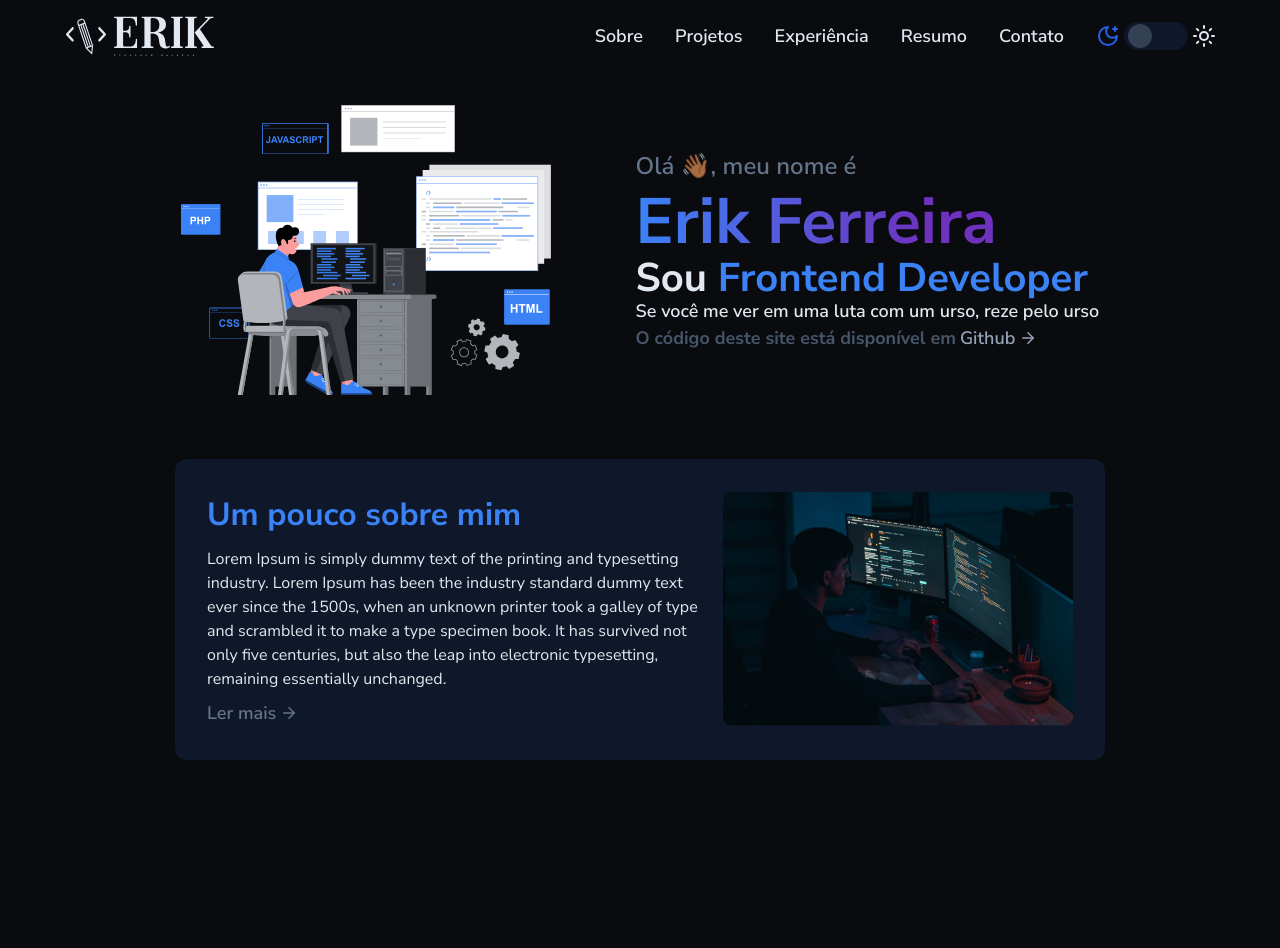
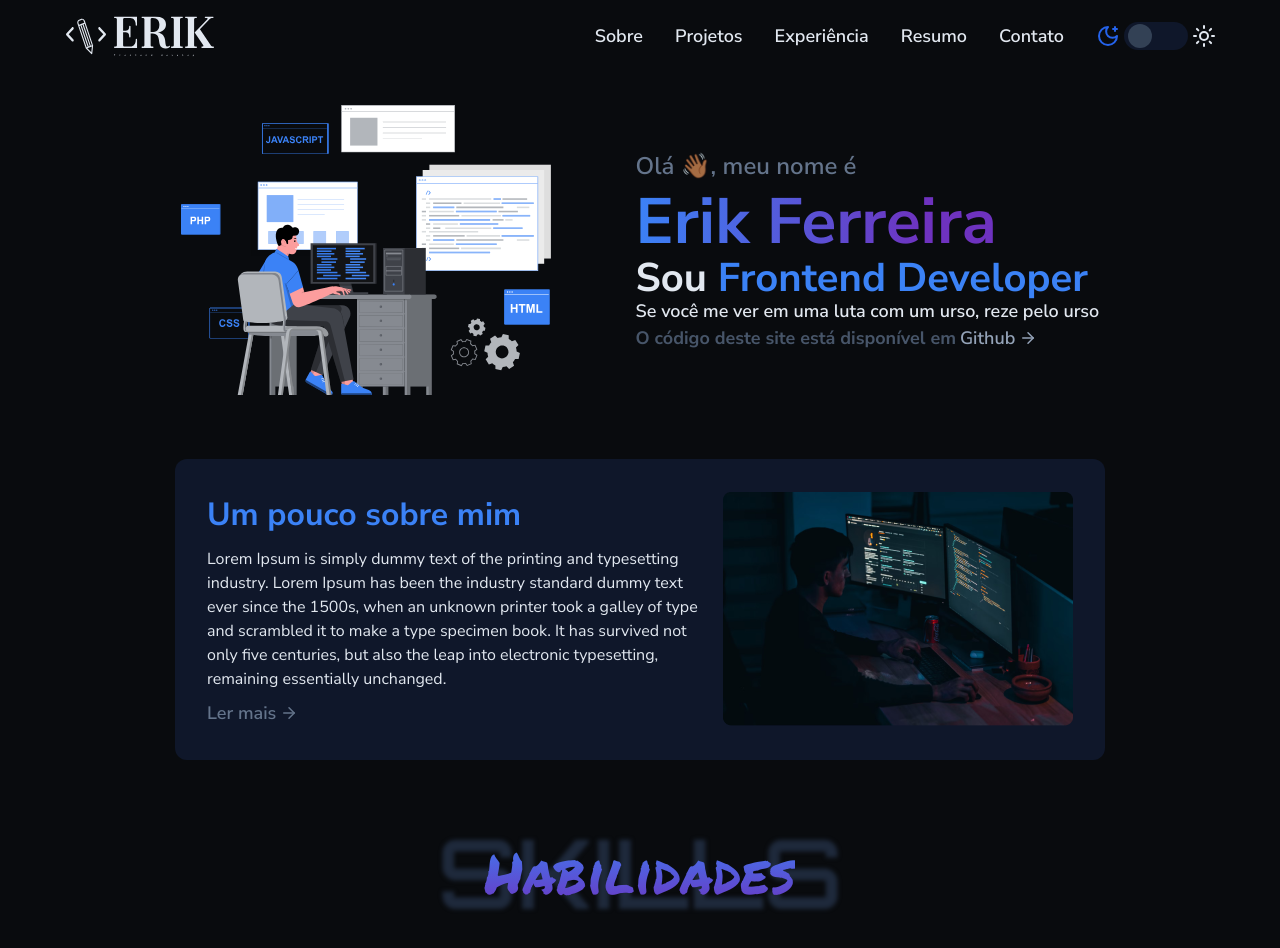
Before and after one commit to erik-ferreira/portfolio, a Next.js app: page / in a window 1280 px wide. Shown: the top 948 px of the page. Before the commit the page ends 800 px from the top, so only its background shows below. Built offline with nearby package versions, Linux system fonts and the light colour scheme.

Commit message:
create component title

```diff
--- a/src/app/page.tsx
+++ b/src/app/page.tsx
@@ -1,3 +1,5 @@
+import { Title } from "@/components/Title"
+
 import { Header } from "@/components/page/Header"
 import { Resume } from "@/components/page/Resume"
 
@@ -7,6 +9,10 @@ export default function Home() {
       <Header />
 
       <Resume />
+
+      <div className="flex items-center justify-center gap-6 p-8">
+        <Title />
+      </div>
     </main>
   )
 }
--- /dev/null
+++ b/src/components/Title.tsx
@@ -0,0 +1,23 @@
+import { ComponentProps } from "react"
+
+interface TitleProps extends ComponentProps<"div"> {
+  label?: string
+  labelBackground?: string
+}
+
+export function Title({
+  label = "Habilidades",
+  labelBackground = "Skills",
+  ...rest
+}: TitleProps) {
+  return (
+    <div className="relative" {...rest}>
+      <span className="font-orbi text-8xl font-semibold text-slate-800 uppercase blur-[2px]">
+        {labelBackground}
+      </span>
+      <span className="font-marker text-5.5xl text-transparent bg-clip-text bg-gradient-to-b from-blue-500 to-violet-600 absolute top-2/4 left-2/4 -translate-x-2/4 -translate-y-2/4">
+        {label}
+      </span>
+    </div>
+  )
+}
--- a/tailwind.config.ts
+++ b/tailwind.config.ts
@@ -16,6 +16,7 @@ const config: Config = {
 
       fontSize: {
         "3.5xl": "2rem",
+        "5.5xl": "3.5rem",
         "4.5xl": "2.5rem",
         "6.5xl": "4rem",
       },
```
